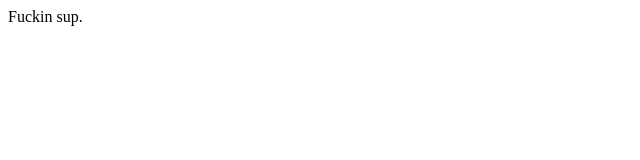
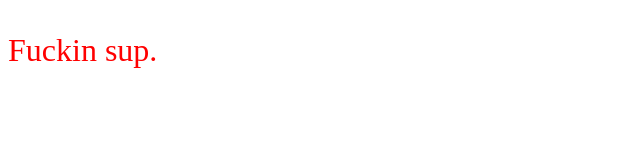
Before and after one commit to andyfunke/test, a plain HTML site: page index.html in a window 1280 px wide. Shown: the whole page, without its empty margins (0-640 px from the left). Drawn offline with Linux system fonts and the light colour scheme.

Commit message:
added styles

```diff
--- a/index.html
+++ b/index.html
@@ -3,8 +3,9 @@
 <head>
 	<meta charset="UTF-8">
 	<title>Fuck</title>
+  <link rel="stylesheet" href="styles.css">
 </head>
 <body>
-	Fuckin sup.
+	<p class="highlighted">Fuckin sup. </p>
 </body>
 </html>
--- /dev/null
+++ b/styles.css
@@ -0,0 +1,4 @@
+.highlighted {
+  color: red;
+  font-size: 32px;
+}
```
